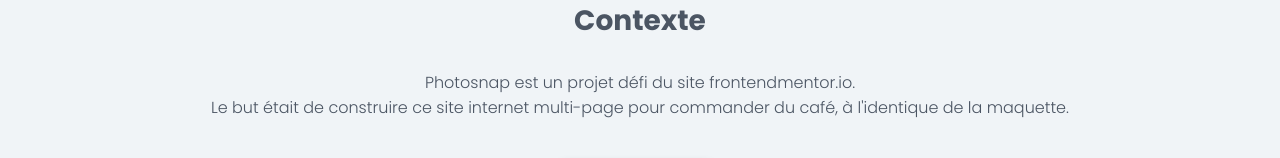
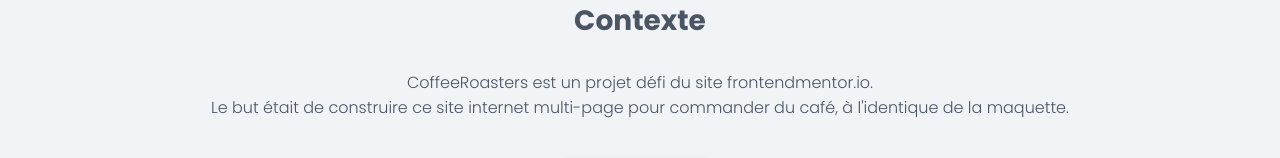
Before and after one commit to Lordyner/portfolio-dev, a Next.js app: page /projets/coffeeRoasters in a window 1280 px wide. Shown: the part 281-439 px from the top of the page. Built offline with nearby package versions, Linux system fonts and the light colour scheme.

Commit message:
Changer oubli dans description du projet

```diff
--- a/pages/projets/coffeeRoasters.js
+++ b/pages/projets/coffeeRoasters.js
@@ -88,7 +88,7 @@ export default function coffeeRoasters() {
                     <div className={classes.context}>
                         <div className={classes.textWrapper}>
                             <h2>Contexte</h2>
-                            <p>Photosnap est un projet défi du site frontendmentor.io. <br />Le but était de construire ce site internet multi-page pour commander du café, à l'identique de la maquette.</p>
+                            <p>CoffeeRoasters est un projet défi du site frontendmentor.io. <br />Le but était de construire ce site internet multi-page pour commander du café, à l'identique de la maquette.</p>
                         </div>
                         <Link href="https://coffee-roasters-gamma.vercel.app/" className="primary-button" target="_blank">Voir le site</Link>
                         <Image src={coffeeRoastersImg} alt="Page d'accueil du site coffee roasters" className={classes.projectImage} />
```
